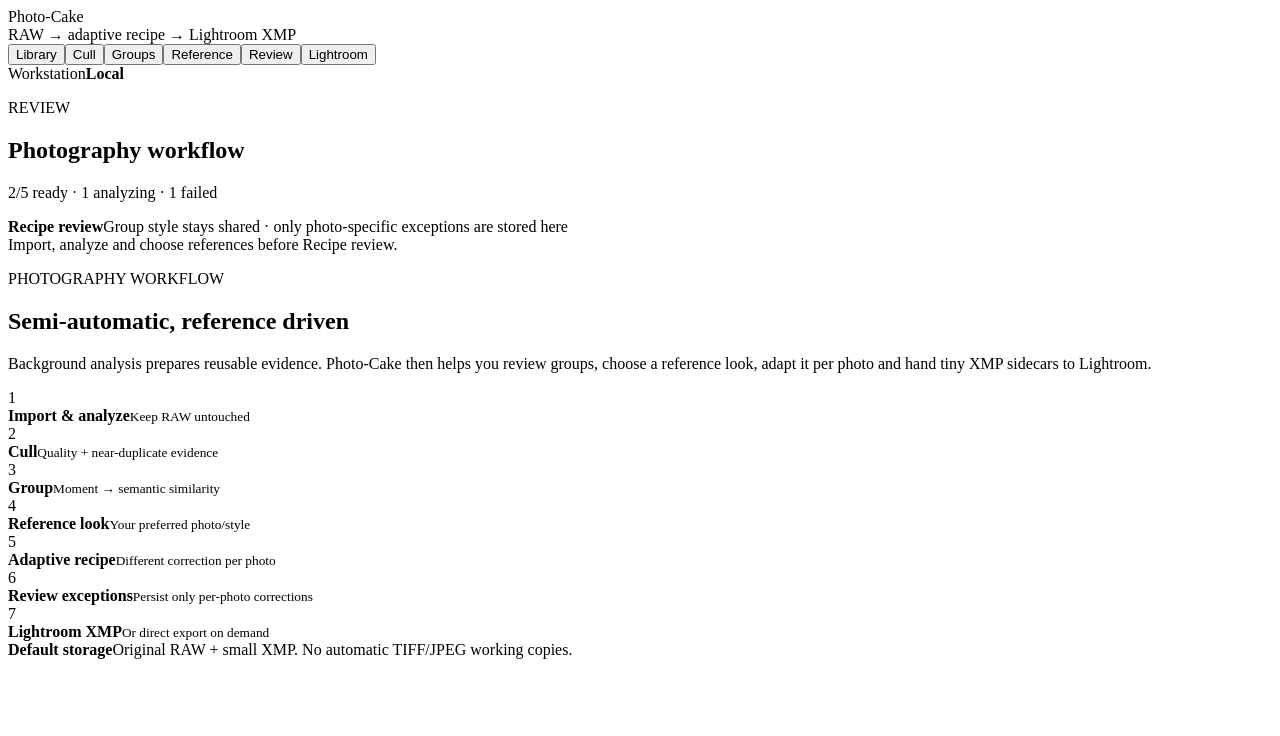
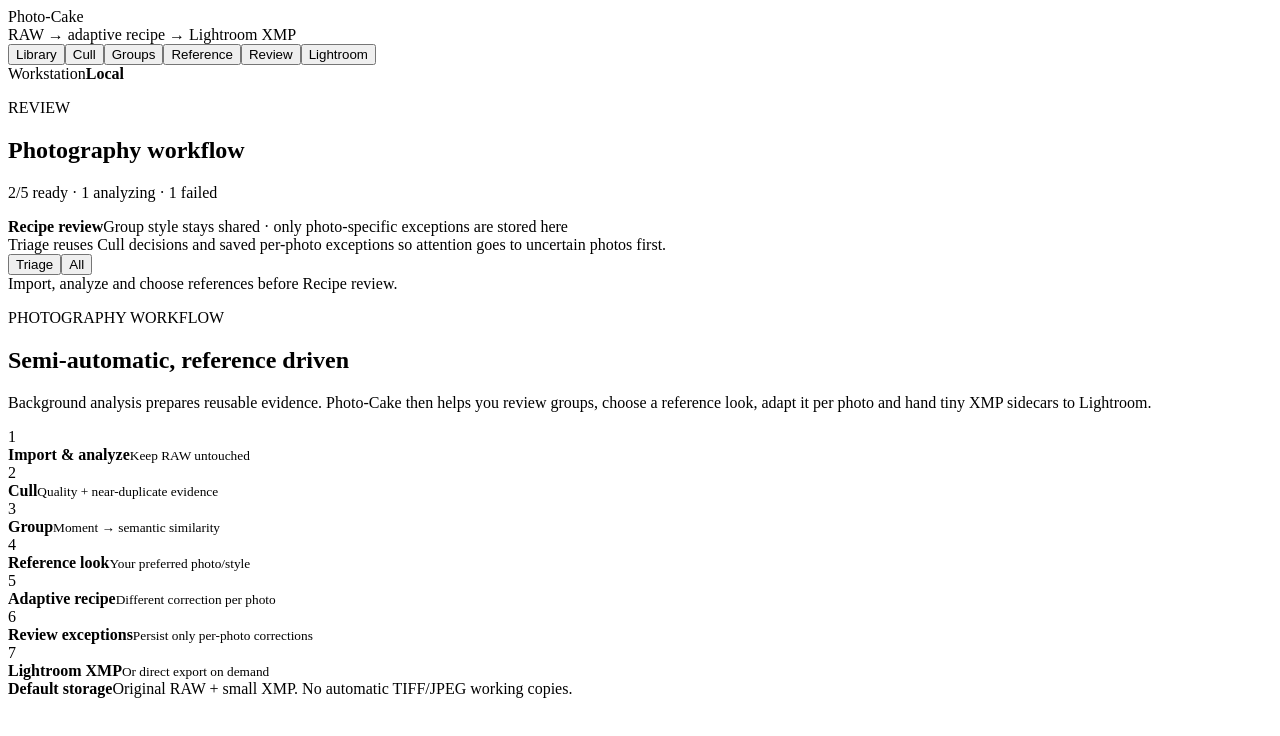
Before and after one commit to invoker-kael/Photo-Cake, a React app in the folder packages/ui/: page / in a window 1280 px wide. Both pictures are taken after a click on the button "Review". Shown: the top 736 px of the page. Built offline with nearby package versions, Linux system fonts and the light colour scheme; the HTML template or start-up script is replaced by a standard one.

Commit message:
workflow: make recipe review exception-first

```diff
--- a/packages/ui/src/App.tsx
+++ b/packages/ui/src/App.tsx
@@ -41,6 +41,7 @@
 
 type WorkspaceView = "library" | "cull" | "groups" | "reference" | "review" | "lightroom";
 type CullViewMode = "TRIAGE" | "ALL";
+type ReviewViewMode = "TRIAGE" | "ALL";
 
 const stageProgress: Record<BatchStage, number> = {
   IMPORT: 5,
@@ -176,6 +177,7 @@
   const [cullingReviews, setCullingReviews] = useState<Record<string, CullingUserDecision>>({});
   const [cullingLoading, setCullingLoading] = useState(false);
   const [cullViewMode, setCullViewMode] = useState<CullViewMode>("TRIAGE");
+  const [reviewViewMode, setReviewViewMode] = useState<ReviewViewMode>("TRIAGE");
   const [cullBatchUpdating, setCullBatchUpdating] = useState(false);
   const [groupRevision, setGroupRevision] = useState(0);
   const [groupRefining, setGroupRefining] = useState(false);
@@ -490,6 +492,34 @@
     const values = culling.flatMap((group) => group.recommendations);
     return new Map(values.map((item) => [item.asset_id, item]));
   }, [culling]);
+
+  const recipeReviewPriority = (assetId: string) => {
+    const userDecision = cullingReviews[assetId];
+    if (userDecision === "REJECT") return 99;
+    if (recipeReviews[assetId]) return 0;
+    if (userDecision === "REVIEW") return 1;
+
+    const recommendation = cullingRecommendations.get(assetId);
+    if (!userDecision && recommendation?.decision === "REJECT_SUGGESTION") return 2;
+    if (!userDecision && recommendation?.decision === "REVIEW") return 3;
+    return 10;
+  };
+
+  const recipeReviewLabel = (assetId: string) => {
+    const userDecision = cullingReviews[assetId];
+    if (userDecision === "REJECT") return "Photographer Reject · excluded from Lightroom";
+    if (recipeReviews[assetId]) return "Saved per-photo exception";
+    if (userDecision === "REVIEW") return "Photographer marked Review";
+
+    const recommendation = cullingRecommendations.get(assetId);
+    if (!userDecision && recommendation?.decision === "REJECT_SUGGESTION") {
+      return "AI cull: Reject suggestion";
+    }
+    if (!userDecision && recommendation?.decision === "REVIEW") {
+      return "AI cull: Review";
+    }
+    return "Adaptive Recipe";
+  };
 
   const cullingGroupNumbers = useMemo(
     () => new Map(culling.map((group, index) => [group.group_id, index + 1])),
@@ -1448,6 +1478,24 @@
         <strong>Recipe review</strong>
         <span>Group style stays shared · only photo-specific exceptions are stored here</span>
       </div>
+      <div className="cull-toolbar">
+        <span>
+          {reviewViewMode === "TRIAGE"
+            ? "Triage reuses Cull decisions and saved per-photo exceptions so attention goes to uncertain photos first."
+            : "All shows every adaptive Recipe, including photos already considered straightforward."}
+        </span>
+        <div className="cull-view-switch" role="group" aria-label="Recipe review view mode">
+          {(["TRIAGE", "ALL"] as ReviewViewMode[]).map((viewMode) => (
+            <button
+              className={reviewViewMode === viewMode ? "active" : ""}
+              key={viewMode}
+              onClick={() => setReviewViewMode(viewMode)}
+            >
+              {viewMode === "TRIAGE" ? "Triage" : "All"}
+            </button>
+          ))}
+        </div>
+      </div>
       <div className="recipe-review-groups">
         {photoContext?.groups.map((group, groupIndex) => {
           const preview = referencePreviews[group.id];
@@ -1472,14 +1520,52 @@
             );
           }
 
+          const recipesWithTargets = preview.recipes.filter(
+            (recipe) => recipe.target_asset_id != null,
+          );
+          const reviewRecipes =
+            reviewViewMode === "ALL"
+              ? recipesWithTargets
+              : recipesWithTargets
+                  .filter((recipe) => recipeReviewPriority(recipe.target_asset_id!) < 10)
+                  .slice()
+                  .sort((left, right) => {
+                    const leftId = left.target_asset_id!;
+                    const rightId = right.target_asset_id!;
+                    const byPriority =
+                      recipeReviewPriority(leftId) - recipeReviewPriority(rightId);
+                    if (byPriority !== 0) return byPriority;
+
+                    const byQuality =
+                      (cullingRecommendations.get(leftId)?.quality_score ?? 1) -
+                      (cullingRecommendations.get(rightId)?.quality_score ?? 1);
+                    if (Math.abs(byQuality) > 0.0001) return byQuality;
+
+                    return (
+                      (cullingRecommendations.get(leftId)?.group_rank ??
+                        Number.MAX_SAFE_INTEGER) -
+                      (cullingRecommendations.get(rightId)?.group_rank ??
+                        Number.MAX_SAFE_INTEGER)
+                    );
+                  });
+
           return (
             <div className="recipe-review-group" key={group.id}>
               <div className="recipe-review-head">
                 <strong>Group {groupIndex + 1}</strong>
-                <span>{preview.recipes.length} adaptive Recipes</span>
+                <span>
+                  {reviewViewMode === "TRIAGE"
+                    ? `${reviewRecipes.length} attention · ${recipesWithTargets.length} total Recipes`
+                    : `${recipesWithTargets.length} adaptive Recipes`}
+                </span>
               </div>
+              {reviewViewMode === "TRIAGE" && reviewRecipes.length === 0 && (
+                <div className="panel-note">
+                  Recipe triage is clear for this group. Switch to All for a full visual pass.
+                </div>
+              )}
               <div className="recipe-review-grid">
-                {preview.recipes.map((recipe) => {
+                {reviewRecipes.map((recipe) => {
                   const assetId = recipe.target_asset_id;
                   if (!assetId) return null;
                   const review = recipeReviews[assetId];
@@ -1522,6 +1608,7 @@
                       </div>
                       <div className="recipe-review-info">
                         <strong>{assetNames.get(assetId) ?? assetId.slice(0, 8)}</strong>
+                        <small>{recipeReviewLabel(assetId)}</small>
                         <small>
                           Final exposure {signed(recipe.adjustments.exposure ?? 0)} EV
                           {review ? ` · override ${signed(review.exposure_delta_ev)} EV` : ""}
@@ -1584,16 +1671,27 @@
           const binding = referenceBindings[group.id];
           const preview = referencePreviews[group.id];
           const result = handoffResults[group.id];
+          const targetedRecipes =
+            preview?.recipes.filter((recipe) => recipe.target_asset_id != null) ?? [];
+          const deliverableRecipes = targetedRecipes.filter(
+            (recipe) =>
+              recipe.target_asset_id != null &&
+              cullingReviews[recipe.target_asset_id] !== "REJECT",
+          );
+          const rejectedCount = targetedRecipes.length - deliverableRecipes.length;
+          const exceptionCount = deliverableRecipes.filter(
+            (recipe) =>
+              recipe.target_asset_id != null && recipeReviews[recipe.target_asset_id] != null,
+          ).length;
           const ready =
             binding != null &&
             preview != null &&
             preview.pending_asset_id == null &&
-            preview.recipes.length > 0;
-          const writesWhiteBalance =
-            preview?.recipes.some(
-              (recipe) =>
-                recipe.adjustments.temperature != null || recipe.adjustments.tint != null,
-            ) ?? false;
+            deliverableRecipes.length > 0;
+          const writesWhiteBalance = deliverableRecipes.some(
+            (recipe) =>
+              recipe.adjustments.temperature != null || recipe.adjustments.tint != null,
+          );
 
           return (
             <div className="handoff-card" key={group.id}>
@@ -1608,11 +1706,17 @@
                 <small>
                   {preview?.pending_asset_id
                     ? "Waiting for exposure evidence"
-                    : preview?.recipes.length
-                      ? `${preview.recipes.length} XMP targets · WB ${writesWhiteBalance ? "measured" : "untouched"}`
-                      : "No adaptive Recipe preview yet"}
+                    : preview
+                      ? [
+                          `${deliverableRecipes.length} XMP targets`,
+                          rejectedCount ? `${rejectedCount} confirmed Reject skipped` : null,
+                          exceptionCount ? `${exceptionCount} photo exceptions` : null,
+                          `WB ${writesWhiteBalance ? "measured" : "untouched"}`,
+                        ]
+                          .filter(Boolean)
+                          .join(" · ")
+                      : "Resolve adaptive Recipes first"}
                 </small>
-                <small>Explicit Reject photos are excluded; AI suggestions alone never delete or exclude files.</small>
               </div>
 
               <div className="handoff-actions">
@@ -1631,7 +1735,7 @@
                       {handoffRunning === group.id
                         ? "Writing XMP…"
                         : ready
-                          ? `Write ${preview.recipes.length} XMP`
+                          ? `Write ${deliverableRecipes.length} XMP`
                           : "Not ready"}
                     </button>
                     <small>No overwrite: any existing same-basename XMP stops the group before writing.</small>
```
Also changed, not shown: 2 other files (tests, documents, lock files or other folders).
